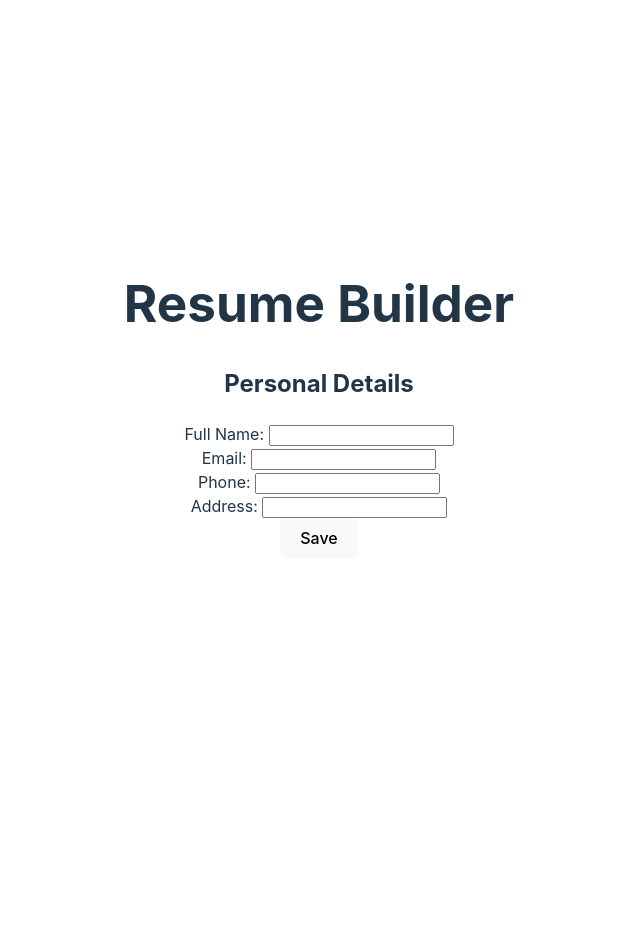
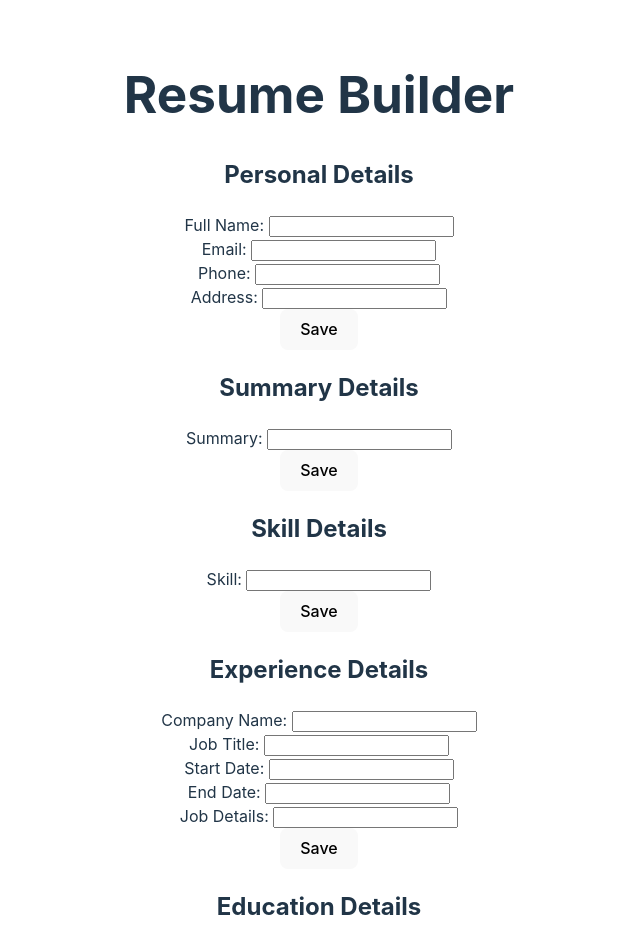
Before and after one commit to Selenityy/CV-Application, a React (Vite) app in the folder cv-application/: page / in a window 1280 px wide. Shown: the top 946 px of the page, without its empty margins (321-961 px from the left). Before the commit the page ends 800 px from the top, so only its background shows below. Built offline with nearby package versions, Linux system fonts and the light colour scheme.

Commit message:
added in the user input components

```diff
--- a/cv-application/src/components/UserDetails.jsx
+++ b/cv-application/src/components/UserDetails.jsx
@@ -1,4 +1,8 @@
-import PersonalInput from "./cv-form/personal";
+import EducationInput from "./cv-form/EducationInput";
+import ExperienceInput from "./cv-form/ExperienceInput";
+import PersonalInput from "./cv-form/PersonalInput";
+import SkillInput from "./cv-form/SkillInput";
+import SummaryInput from "./cv-form/SummaryInput";
 
 function UserDetails() {
   return (
@@ -6,14 +10,18 @@ function UserDetails() {
       <section id="personalInput">
         <PersonalInput />
       </section>
-      <section id="summaryInput"></section>
-      <section id="skillsInput"></section>
-      <section id="experienceInput"></section>
-      <section id="educationInput"></section>
-      {/* <SummaryInput />
-            <SkillsInput />
-            <ExperienceInput />
-            <EducationInput /> */}
+      <section id="summaryInput">
+        <SummaryInput />
+      </section>
+      <section id="skillsInput">
+        <SkillInput />
+      </section>
+      <section id="experienceInput">
+        <ExperienceInput />
+      </section>
+      <section id="educationInput">
+        <EducationInput />
+      </section>
     </>
   );
 }
```
